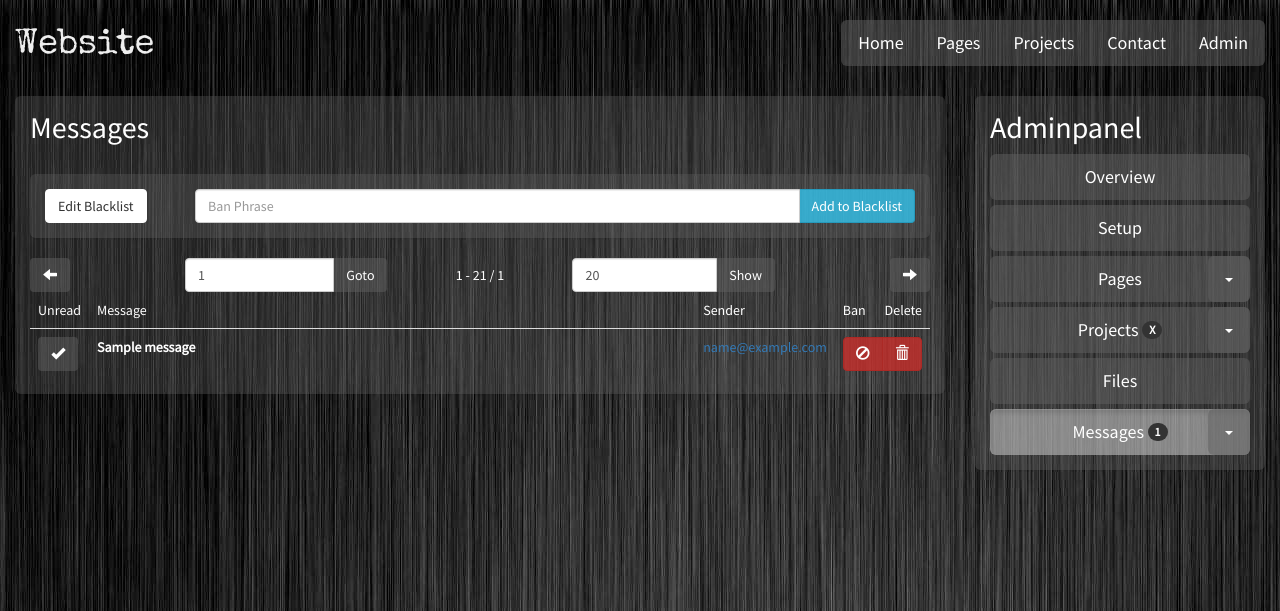
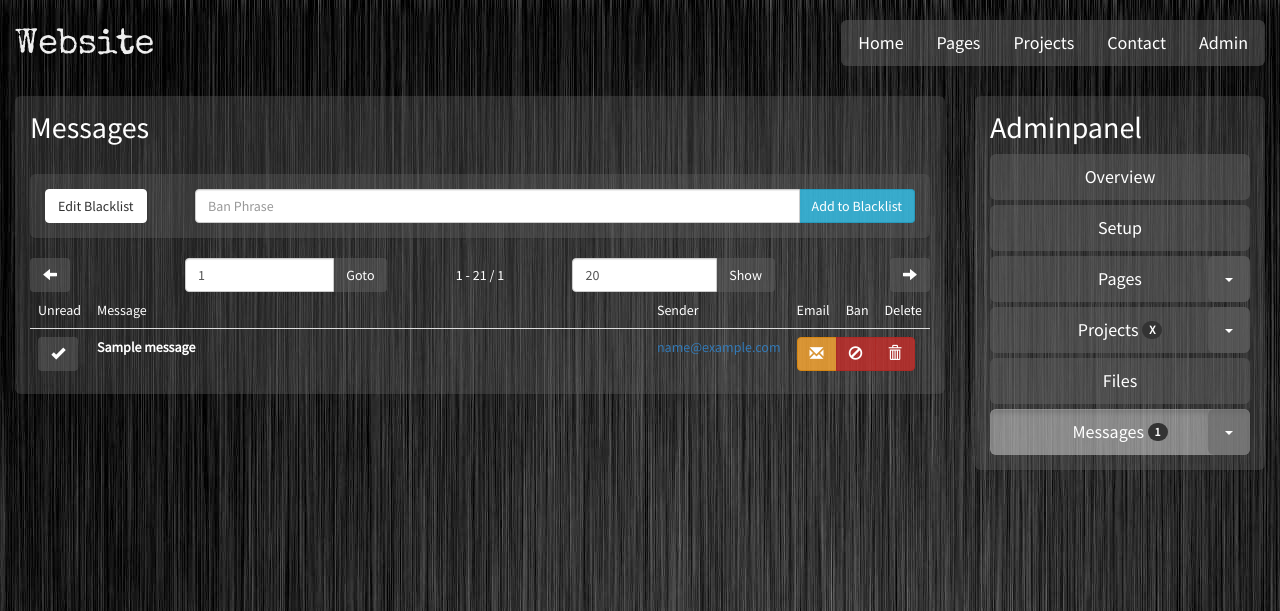
Before and after one commit to Aggrathon/AggrathonWebsite, a Flask app: page /admin/messages/ in a window 1280 px wide. Shown: the top 611 px of the page. Run offline with Flask 2, Linux system fonts and the light colour scheme; data comes from the database, SQL or seed files in the repository; tables that the repository leaves empty hold one stand-in row (values such as "Sample post"); parts of the project's set-up code (start-up, migrations or seed data) failed here and were passed over; some libraries are stand-ins or nearby versions.

Commit message:
Email implemented

```diff
--- a/Aggrathon Server/model.py
+++ b/Aggrathon Server/model.py
@@ -3,6 +3,7 @@
 from database import *
 from app import login_manager, mail
 from flask_mail import Message as MailMessage
+from flask_login import current_user
 import os
 
 ### SITE ###
@@ -392,6 +393,13 @@
 		return '1 Message deleted'
 	return '%s Messages deleted' %removed
 
+def message_action_send(id):
+	mess = Message.query.get(id)
+	if mess is not None:
+		email_send_text(mess.subject, current_user.email, mess.message, mess.email)
+		return 'success'
+	return 'Message not found'
+
 
 ### LOGIN ###
 @login_manager.user_loader
@@ -408,11 +416,15 @@
 		return "Invalid Email"
 	if not user.get_verification_expired():
 		return "Verification sent too recently"
-	code = 'asdasdasdasdasd'
+	code = ''
 	while len(code) < 12:
-		code = os.urandom(24).decode("ascii", "ignore")
+		code = os.urandom(24).decode("utf-8", "ignore")
 	user.set_verification(code)
-	return '<a href="'+url_for('login', email=email, code=code, _external=True)+'">Verify here</a>'
+	url = url_for('login', email=email, code=code, _external=True)
+	urlmain = url_for('main', _external=True)
+	message = '<p>A login request has been made at <a href="'+urlmain+'">'+urlmain+'</a></p><p>Click here to login: <a href="'+url+'">'+url+'</a></p><p>If you did not request this login-verification, please ignore this message</p>'
+	email_send_html("Login Request - "+app.config["WEBSITE_NAME"], email, message)
+	return 'success'
 
 def login_action_ceckcode(email, code):
 	user = User.query.get(email)
@@ -428,8 +440,8 @@
 		db.session.commit()
 		return "success"
 	else:
-		#user.verification_code = ''
-		return "Invalid Verification "+code+" "+user.verification_code
+		user.verification_code = ''
+		return "Invalid Verification"
 
 
 ### EMAIL ###
--- a/Aggrathon Server/routes.py
+++ b/Aggrathon Server/routes.py
@@ -187,6 +187,8 @@
 				return jsonify(result=model.message_action_unread(request.form['message']))
 			elif action == 'delete':
 				return jsonify(result=model.message_action_delete(request.form['message']))
+			elif action == 'send':
+				return jsonify(result=model.message_action_send(request.form.get('message')))
 		except KeyError as e:
 			return jsonify(result=e.message)
 	else:
@@ -273,6 +275,6 @@
 @app.errorhandler(403)
 @app.errorhandler(401)
 @login_manager.unauthorized_handler
-def not_logged_in(error):
+def not_logged_in():
 	flash('<a href="'+url_for('login')+'">Access Denied</a>', "warning")
 	return redirect(url_for('main'), 303)
--- a/Aggrathon Server/templates/admin/messages/messages.html
+++ b/Aggrathon Server/templates/admin/messages/messages.html
@@ -1,3 +1,5 @@
+{% from 'macros.html' import flash %}
+{{ flash() }}
 <script language="JavaScript" type="text/javascript">
 	function addToBlacklist(phrase) {
 		$.post("/admin/messages/blacklist/",
@@ -39,6 +41,16 @@
 				if (data.result == "success") {
 					$('#messagelist').children('#message' + messageId).children('#read').html('\n\t\t<button class="btn btn-default" type="button" title="Mark Read"'
 							+ ' onclick="readMessage(' + messageId + ');"><span class="glyphicon glyphicon-ok" aria-hidden="true"></span><span class="sr-only">Unread</span></button>');
+				}
+			});
+	}
+	function sendEmail(messageId) {
+		$.post("/admin/messages/", { action: "send", message: messageId },
+			function (data) {
+				if (data.result == "success") {
+					flash("Message forwarded to your email", "success")
+				} else {
+					flash(data.result, 'danger')
 				}
 			});
 	}
@@ -124,7 +136,8 @@
 				<td>Unread</td>
 				<td style="width:99%">Message</td>
 				<td>Sender</td>
-				<td>Ban&nbsp;</td>
+				<td>Email</td>
+				<td>Ban</td>
 				<td>Delete</td>
 			</tr>
 		</thead>
@@ -150,8 +163,12 @@
 						<a href="mailto:{{ mess.email }}">{{ mess.email }}</a>
 						<div hidden id="time">{{ mess.time.year }}.{{ mess.time.month }}.{{ mess.time.day }} {{ mess.time.hour }}:{{ mess.time.minute }}</div>
 					</td>
-					<td colspan="2">
+					<td colspan="3">
 						<div class=" btn-group">
+							<button class="btn btn-warning" type="button" title="Send to Email" onclick="sendEmail({{ mess.id }});">
+								<span class="glyphicon glyphicon-envelope" aria-hidden="true"></span>
+								<span class="sr-only">Send to Email</span>
+							</button>
 							<button class="btn btn-danger" type="button" title="Ban Sender" onclick="banSender({{ mess.id }});">
 								<span class="glyphicon glyphicon-ban-circle" aria-hidden="true"></span>
 								<span class="sr-only">Ban Sender</span>
```
